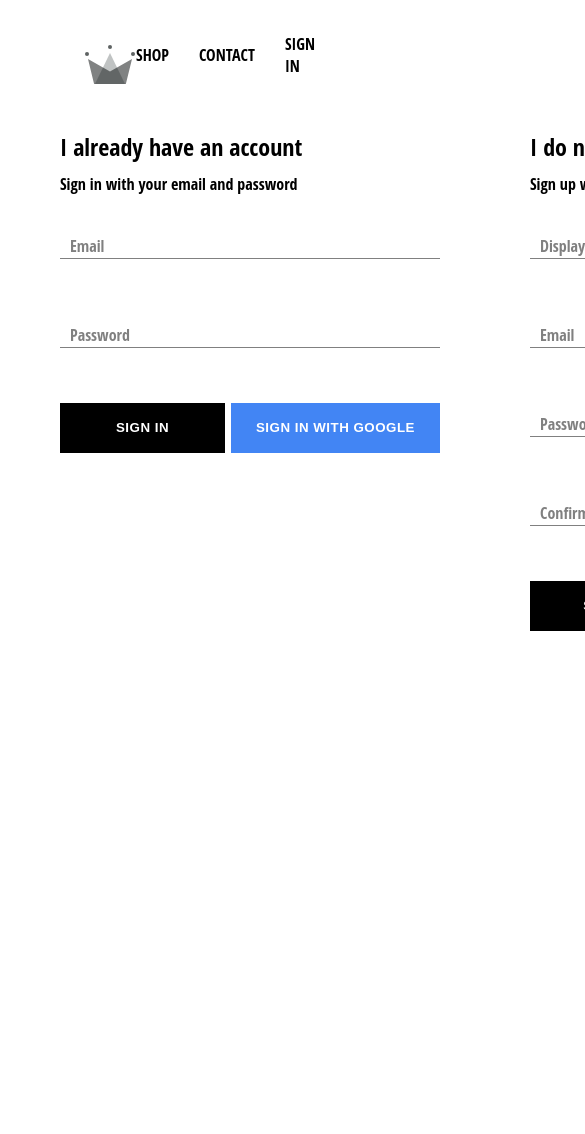
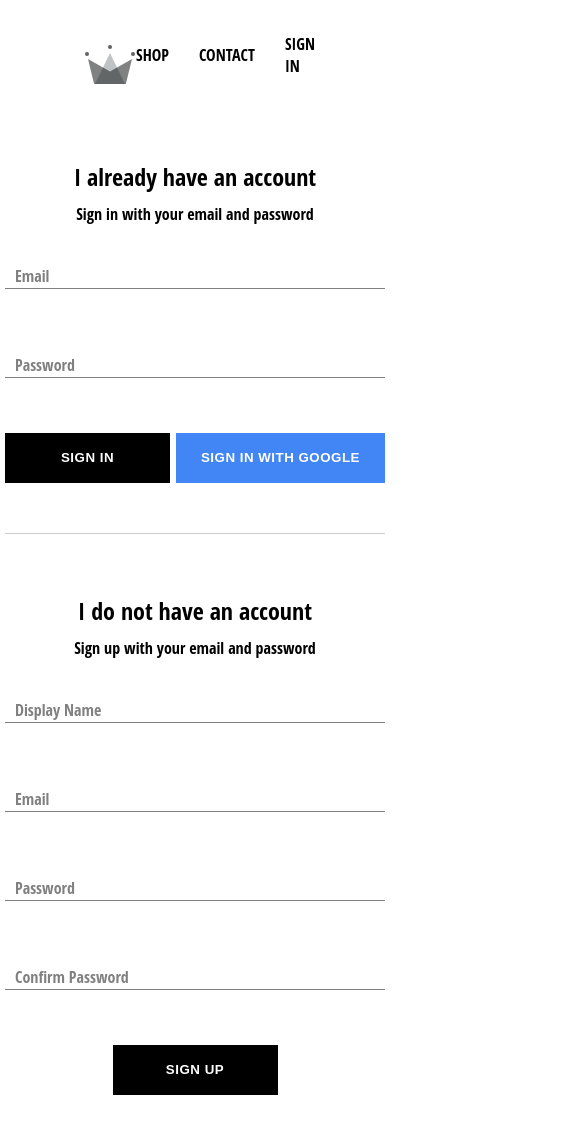
Before and after one commit to nguyenluhoangsang01/crwn-clothing, a React (Create React App) app: page /sign-in in a window 390 px wide. Shown: the top 1134 px of the page, 585 px wide, since content can reach past the window. Before the commit the page ends 844 px from the top, so only its background shows below. Built offline with nearby package versions, Linux system fonts and the light colour scheme; no server answers.

Commit message:
responsive for sign in and sign up form

```diff
--- a/src/components/CustomButton/CustomButton.styles.js
+++ b/src/components/CustomButton/CustomButton.styles.js
@@ -30,4 +30,8 @@ export const StyledButton = styled.button`
     color: #000;
     border: 1px solid #000;
   }
+
+  @media screen and (max-width: 375px) {
+    width: 50%;
+  }
 `;
--- a/src/components/SignIn/SignIn.styles.js
+++ b/src/components/SignIn/SignIn.styles.js
@@ -1,9 +1,10 @@
 import styled from "styled-components";
 
-export const SignInWrapper = styled.div`
+export const SignInWrapper = styled.section`
   width: 380px;
   display: flex;
   flex-direction: column;
+  text-align: center;
 
   h2 {
     margin: 10px 0;
@@ -13,4 +14,8 @@ export const SignInWrapper = styled.div`
     display: flex;
     justify-content: space-between;
   }
+
+  @media screen and (max-width: 375px) {
+    padding: 0 10px;
+  }
 `;
--- a/src/components/SignUp/SignUp.styles.js
+++ b/src/components/SignUp/SignUp.styles.js
@@ -1,11 +1,17 @@
 import styled from "styled-components";
 
-export const SignUpWrapper = styled.div`
+export const SignUpWrapper = styled.section`
   width: 380px;
   display: flex;
   flex-direction: column;
+  text-align: center;
 
   h2 {
     margin: 10px 0;
   }
+
+  @media screen and (max-width: 375px) {
+    padding: 0 10px;
+    border-top: 1px solid rgba(128, 128, 128, 0.4);
+  }
 `;
--- a/src/components/SignUp/index.jsx
+++ b/src/components/SignUp/index.jsx
@@ -84,7 +84,7 @@ const SignUp = () => {
           value={values.confirmPassword}
           required
           handleChange={handleChange}
-          label="Confirm password"
+          label="Confirm Password"
         />
 
         <CustomButton type="submit">Sign up</CustomButton>
--- a/src/pages/SignInAndSignUpPage/SignInAndSignUpPage.styles.js
+++ b/src/pages/SignInAndSignUpPage/SignInAndSignUpPage.styles.js
@@ -1,8 +1,26 @@
 import styled from "styled-components";
 
 export const SignInAndSignUpPageWrapper = styled.div`
-  width: 850px;
+  width: 100%;
   display: flex;
   justify-content: space-between;
-  margin: 30px auto;
+  margin: 60px auto;
+
+  @media screen and (min-width: 1280px) {
+    width: 850px;
+  }
+
+  @media screen and (max-width: 960px) {
+    flex-direction: column;
+    align-items: center;
+
+    section:first-child {
+      padding-bottom: 50px;
+    }
+
+    section:last-child {
+      padding-top: 50px;
+      border-top: 1px solid rgba(128, 128, 128, 0.4);
+    }
+  }
 `;
```
